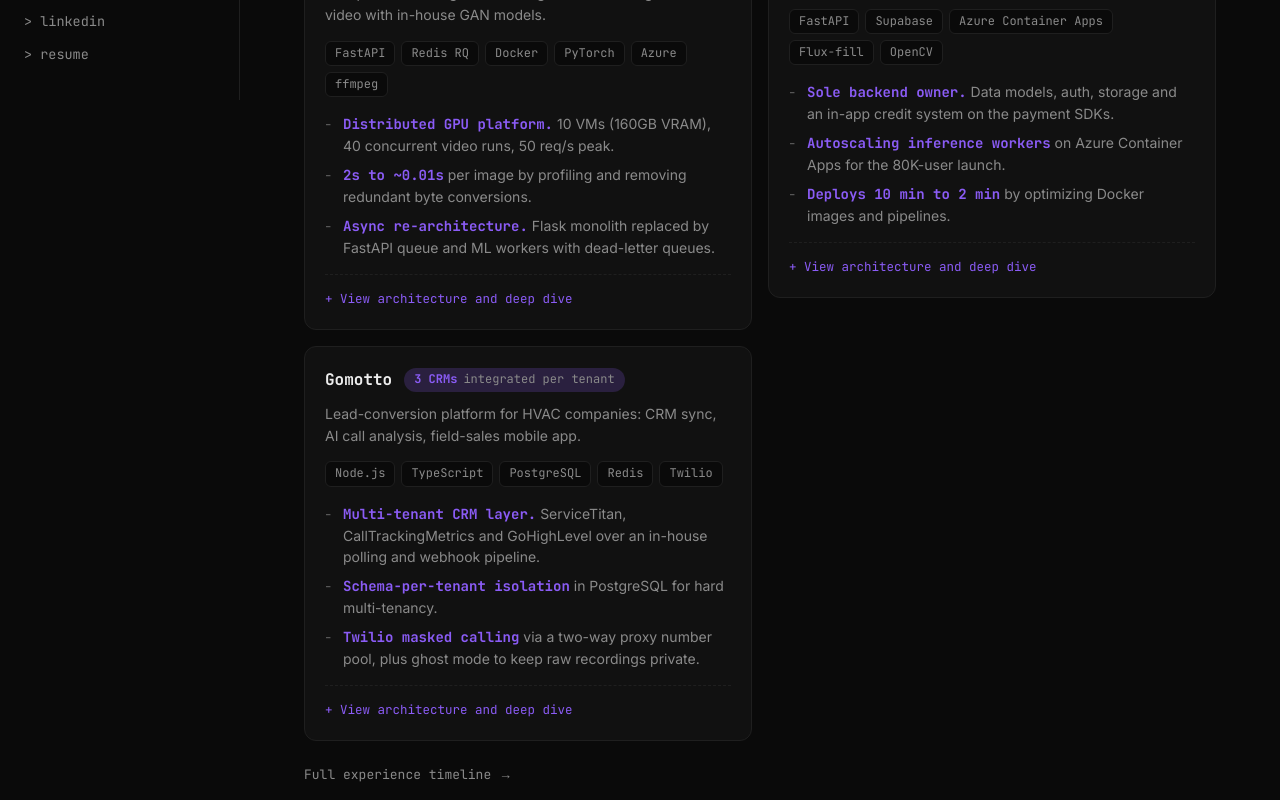
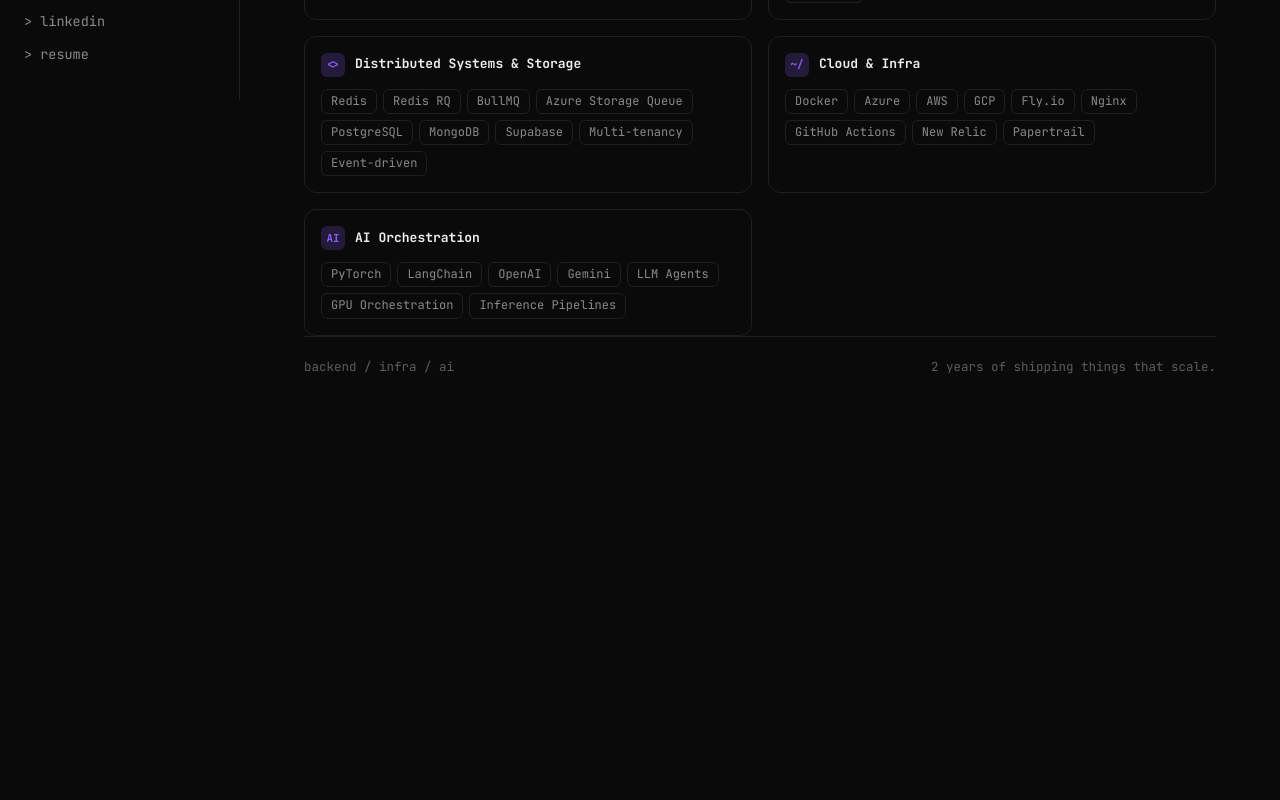
Before and after one commit to KausTarafdar/dev-portfolio, a Next.js app: page / in a window 1280 px wide. Shown: the part 700-1500 px from the top of the page. After the commit the page ends 1173 px from the top, so only its background shows below. Built offline with nearby package versions, Linux system fonts and the light colour scheme.

Commit message:
Remove selected work section from home

```diff
--- a/components/About.tsx
+++ b/components/About.tsx
@@ -1,13 +1,8 @@
-import Link from "next/link";
-import { experience, featured, profile } from "@/data/content";
-import CaseCard from "./CaseCard";
+import { profile } from "@/data/content";
 import StackChips from "./StackChips";
 import StatsBar from "./StatsBar";
 
 export default function About() {
-  const all = experience.flatMap((j) => j.projects);
-  const picks = featured.map((n) => all.find((p) => p.name === n)!);
-
   return (
     <section>
       <div className="breadcrumb">~/about</div>
@@ -28,16 +23,6 @@
 
       <StatsBar />
 
-      <h2 className="block-title">selected work</h2>
-      <div className="case-grid">
-        {picks.map((p) => (
-          <CaseCard project={p} key={p.name} />
-        ))}
-      </div>
-      <p className="more">
-        <Link href="/experience">Full experience timeline →</Link>
-      </p>
-
       <h2 className="block-title">stack</h2>
       <StackChips />
 
--- a/data/content.ts
+++ b/data/content.ts
@@ -43,8 +43,6 @@
   { value: "200x", label: "faster per-image inference" },
   { value: "10", label: "GPU VMs orchestrated" },
 ];
-
-export const featured = ["Face Effects", "WeClick", "Gomotto"];
 
 export const socials = [
   { label: "email", href: "mailto:kaustarafdar@gmail.com" },
```
